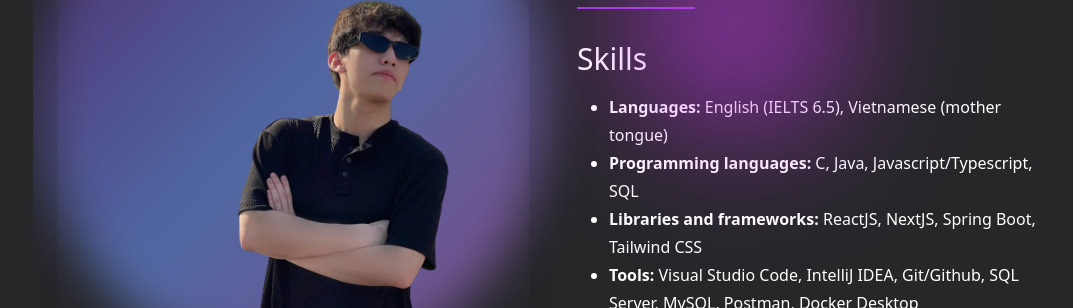
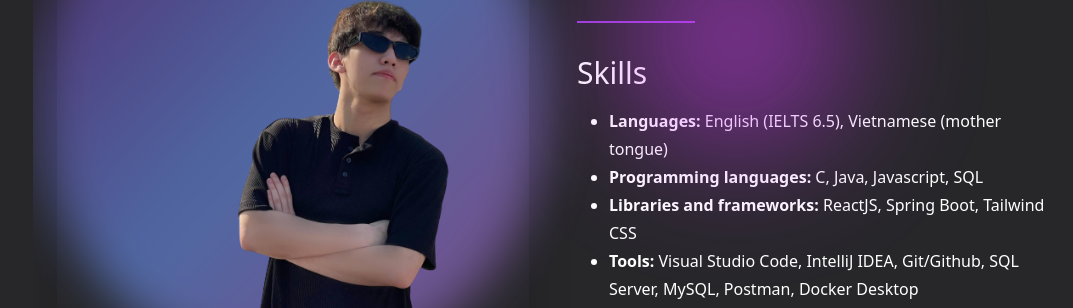
Before and after one commit to nvdekay/my-portfolio, a React (Vite) app: page / in a window 1280 px wide. Shown: the part 954-1262 px from the top of the page, without its empty margins (207-1280 px from the left). Built offline with nearby package versions, Linux system fonts and the light colour scheme.

Commit message:
update: CV

```diff
--- a/src/pages/About.jsx
+++ b/src/pages/About.jsx
@@ -58,11 +58,11 @@ function About() {
                             </li>
                             <li>
                                 <span className="font-bold">Programming languages: </span>
-                                <span>C, Java, Javascript/Typescript, SQL</span>
+                                <span>C, Java, Javascript, SQL</span>
                             </li>
                             <li>
                                 <span className="font-bold">Libraries and frameworks: </span>
-                                <span>ReactJS, NextJS, Spring Boot, Tailwind CSS</span>
+                                <span>ReactJS, Spring Boot, Tailwind CSS</span>
                             </li>
                             <li>
                                 <span className="font-bold">Tools: </span>
@@ -80,7 +80,7 @@ function About() {
                             </button>
                         </div>
                         <a
-                            href="https://drive.google.com/file/d/1ymaK0DjPnRdvP0oMgAxGSO7b-eK81hvW/view?usp=drive_link"
+                            href="https://drive.google.com/file/d/1YxwzaQpsqE6TfJPNrVupevrjhqFKSB3R/view?usp=sharing"
                             download={true}
                             target="_blank"
                             rel="noopener noreferrer"
```
